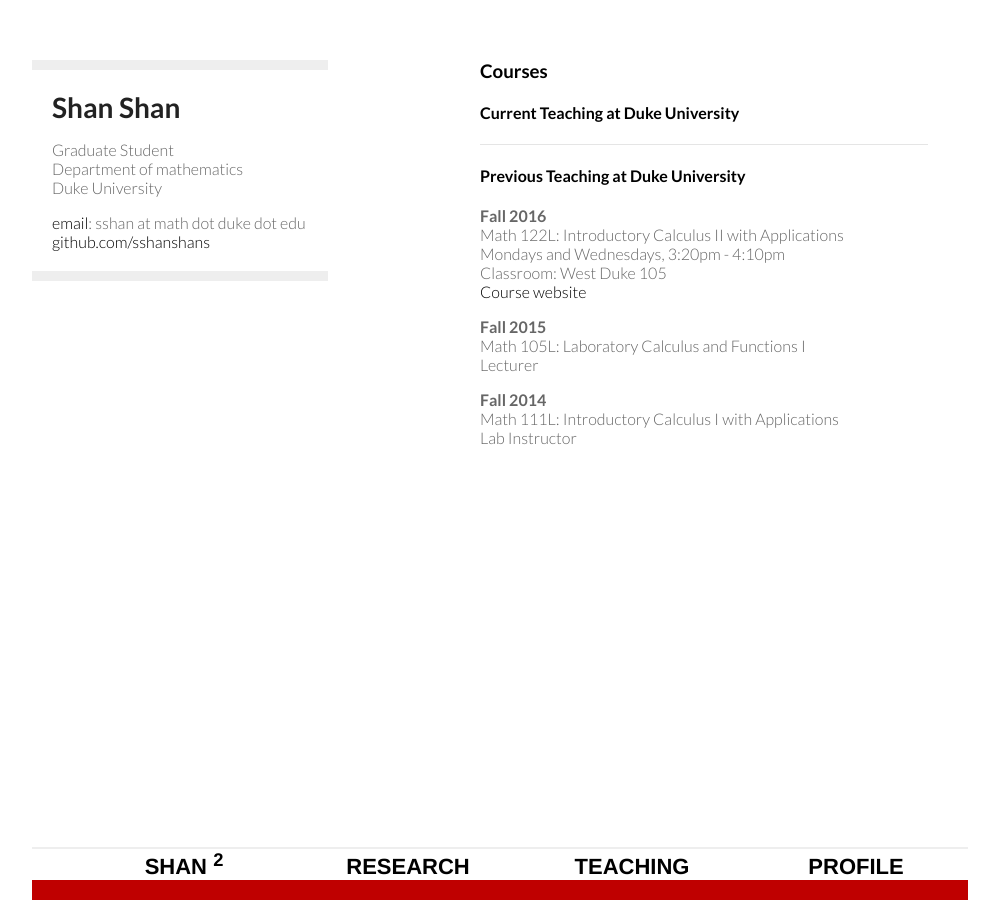
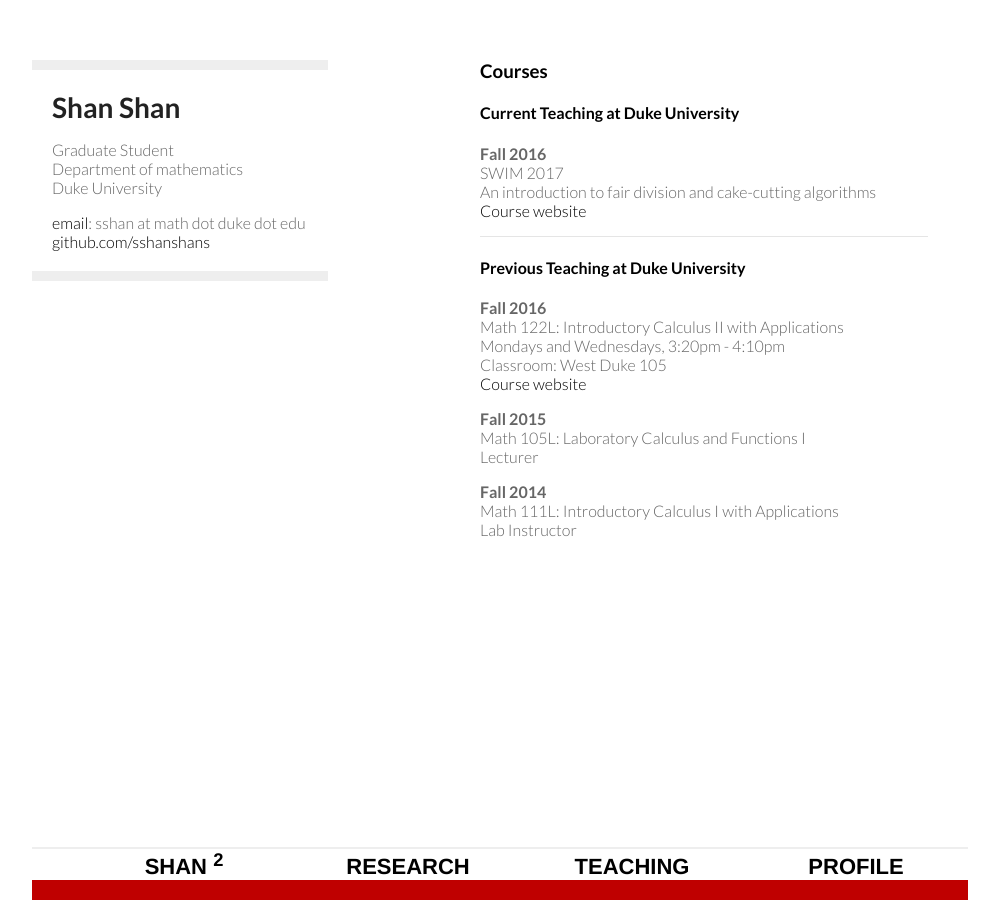
Before and after one commit to sshanshans/sshanshans.github.io, a Jekyll site: the page built from teaching/teaching.md, in a window 1280 px wide. Shown: the whole page, without its empty margins (160-1159 px from the left). Built offline with Jekyll 4.4.1, drawn with Linux system fonts in a browser that asks for light colours.

Commit message:
update teaching

```diff
--- a/teaching/teaching.md
+++ b/teaching/teaching.md
@@ -7,7 +7,10 @@
 ### Courses
 
 #### Current Teaching at Duke University <br />
-
+**Fall 2016** <br />
+SWIM 2017 <br>
+An introduction to fair division and cake-cutting algorithms <br>
+[Course website](/swim/index.html) <br>
 <hr>
 
 #### Previous Teaching at Duke University <br />
```
Also changed, not shown: index.md (+1 -1 lines).
